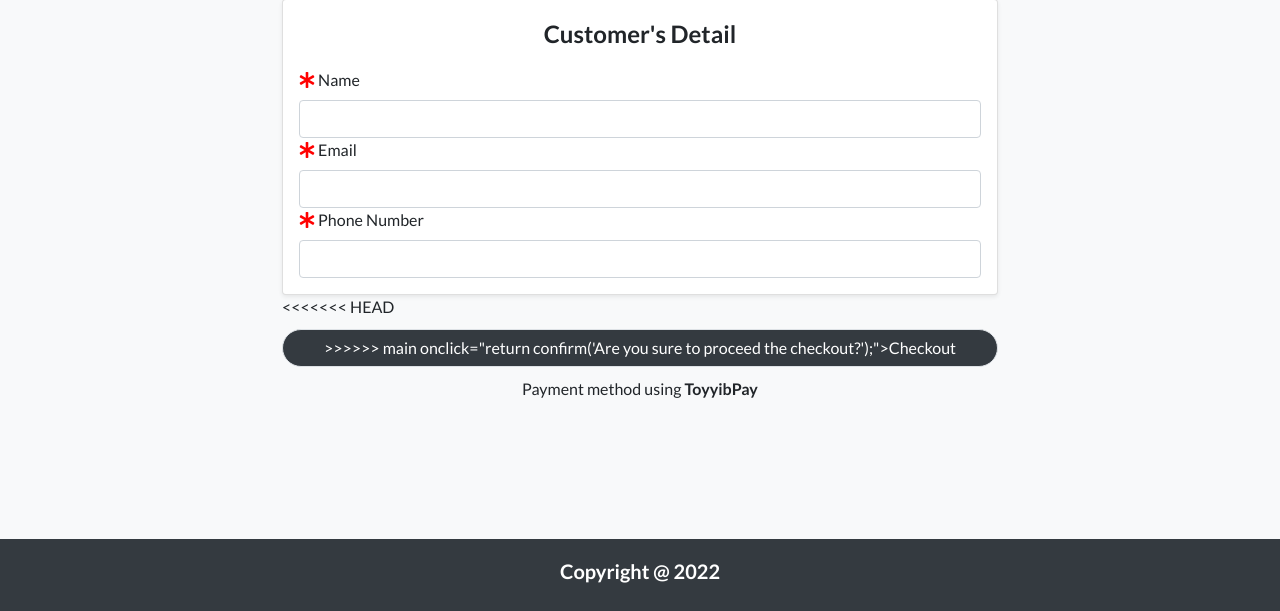
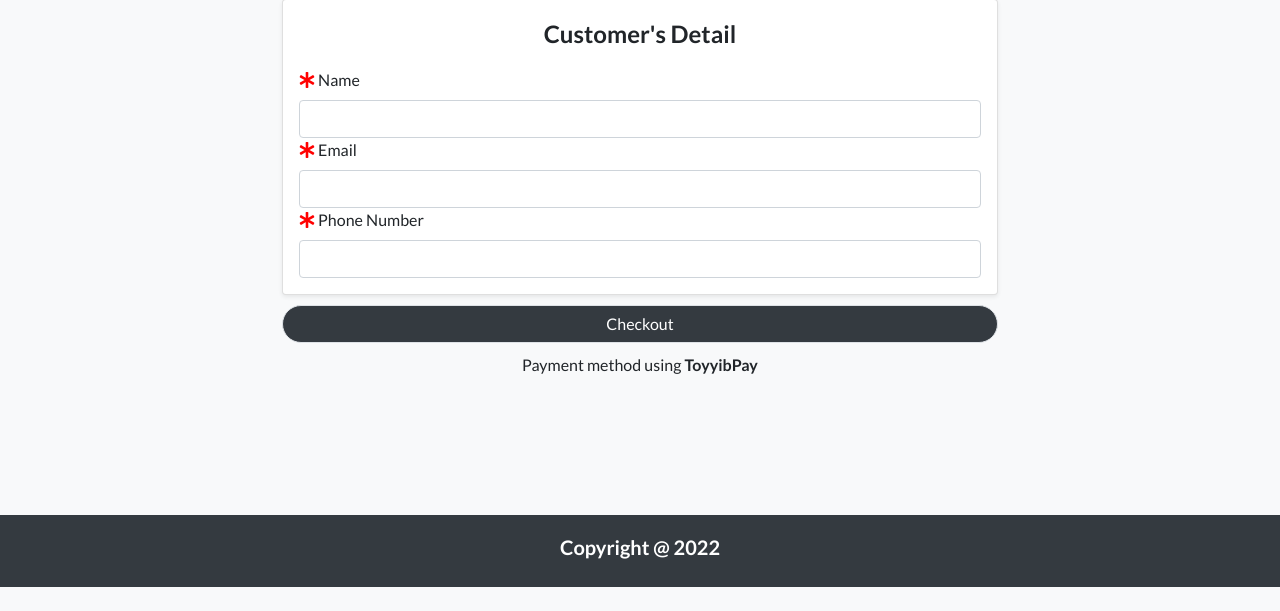
Before and after one commit to adlidanial/salonika-systems, a PHP site: page / in a window 1280 px wide. Shown: the part 2234-2845 px from the top of the page. After the commit the page ends 2821 px from the top, so only its background shows below. Run offline with PHP 8.4, Linux system fonts and the light colour scheme; data that the repository does not hold is empty; some libraries are stand-ins or nearby versions.

Commit message:
update index.php

```diff
--- a/index.php
+++ b/index.php
@@ -294,11 +294,7 @@
                         </div>
                         <input class="d-none" type="text" id="price" name="price" readonly>
                         <div class="d-grid flex-grow-1">
-<<<<<<< HEAD
                             <button class="btn btn-dark border rounded-pill" type="submit" name="submit" style="margin-top: 10px;margin-bottom: 10px;"
-=======
-                            <button class="btn btn-dark border rounded-pill" type="submit" style="margin-top: 10px;margin-bottom: 10px;"
->>>>>>> main
                             onclick="return confirm('Are you sure to proceed the checkout?');">Checkout</button>
                             <p class="text-center">Payment method using <strong>ToyyibPay</strong></p>
                         </div>
```
